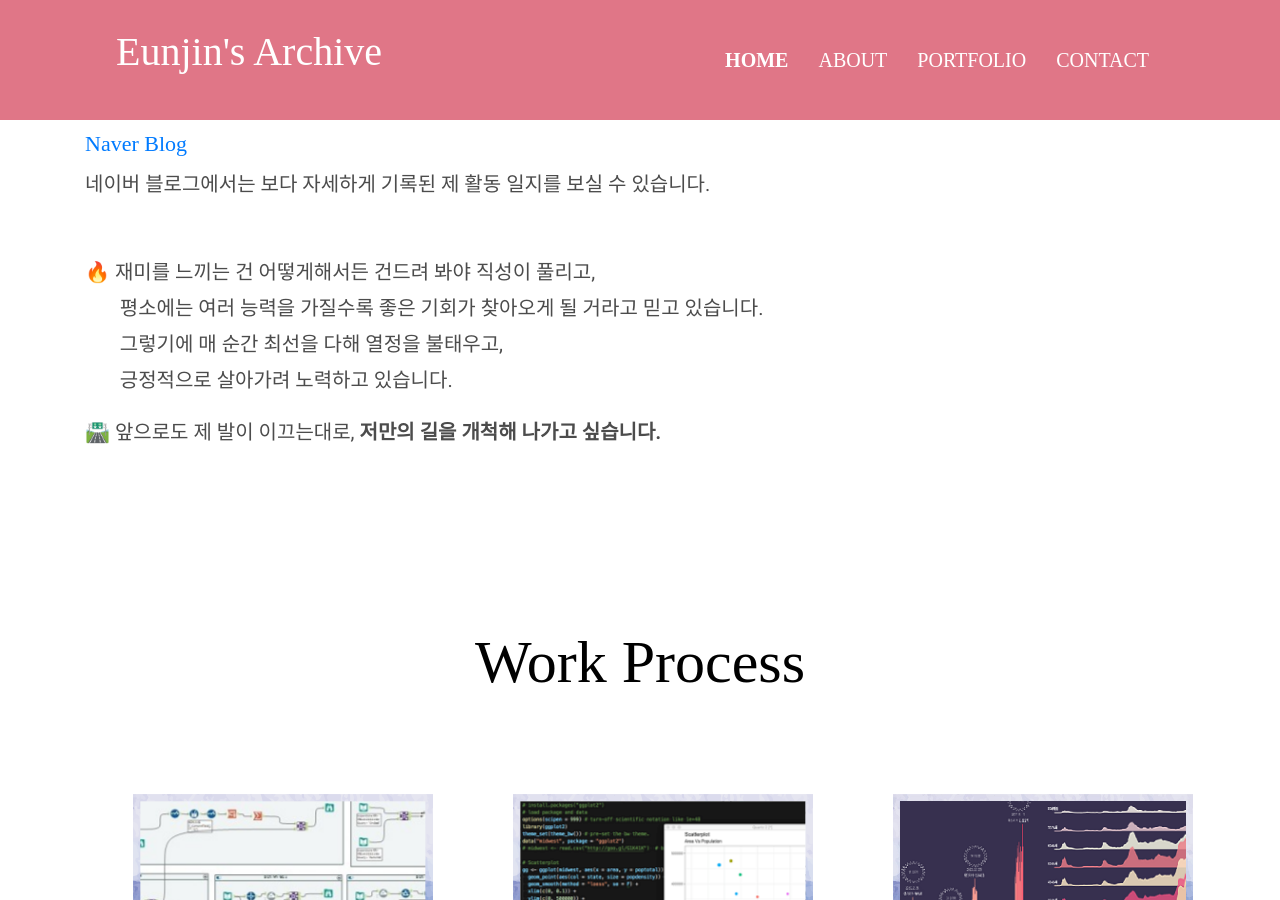
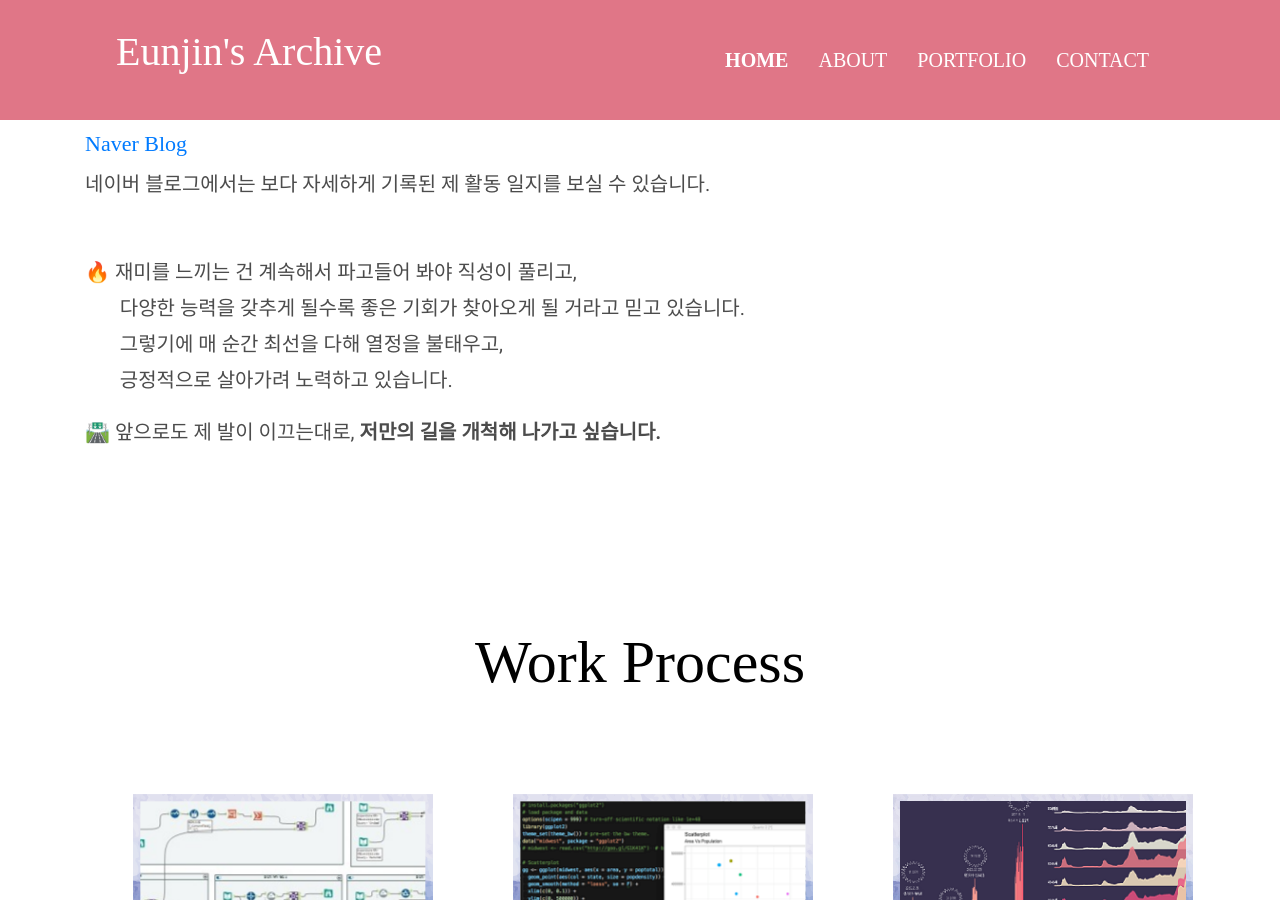
Before and after one commit to themefisher/kross-jekyll, a Jekyll site: the page built from _pages/about.md, in a window 1280 px wide and 900 px high, scrolled down 1284 px. Built offline with Jekyll 4.4.1, drawn with Linux system fonts in a browser that asks for light colours.

Commit message:
5th update
2022.04.08 (4)

```diff
--- a/_pages/about.md
+++ b/_pages/about.md
@@ -32,6 +32,6 @@ Gist에는 BOJ와 Code Up의 C, C++, Python 알고리즘 문제 풀이를 업로
 네이버 블로그에서는 보다 자세하게 기록된 제 활동 일지를 보실 수 있습니다.
 <br><br>
 
-🔥 재미를 느끼는 건 어떻게해서든 건드려 봐야 직성이 풀리고, <br> &nbsp;&nbsp;&nbsp;&nbsp;&nbsp;&nbsp; 평소에는 여러 능력을 가질수록 좋은 기회가 찾아오게 될 거라고 믿고 있습니다. <br> &nbsp;&nbsp;&nbsp;&nbsp;&nbsp;&nbsp; 그렇기에 매 순간 최선을 다해 열정을 불태우고, <br> &nbsp;&nbsp;&nbsp;&nbsp;&nbsp;&nbsp; 긍정적으로 살아가려 노력하고 있습니다.
+🔥 재미를 느끼는 건 계속해서 파고들어 봐야 직성이 풀리고, <br> &nbsp;&nbsp;&nbsp;&nbsp;&nbsp;&nbsp; 다양한 능력을 갖추게 될수록 좋은 기회가 찾아오게 될 거라고 믿고 있습니다. <br> &nbsp;&nbsp;&nbsp;&nbsp;&nbsp;&nbsp; 그렇기에 매 순간 최선을 다해 열정을 불태우고, <br> &nbsp;&nbsp;&nbsp;&nbsp;&nbsp;&nbsp; 긍정적으로 살아가려 노력하고 있습니다.
 
 🛣️ 앞으로도 제 발이 이끄는대로, **저만의 길을 개척해 나가고 싶습니다.**
```
